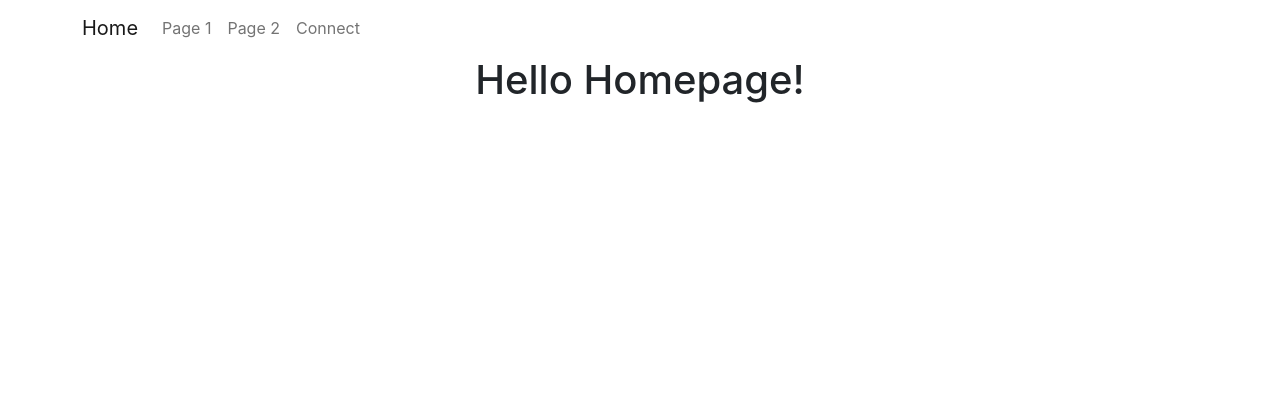
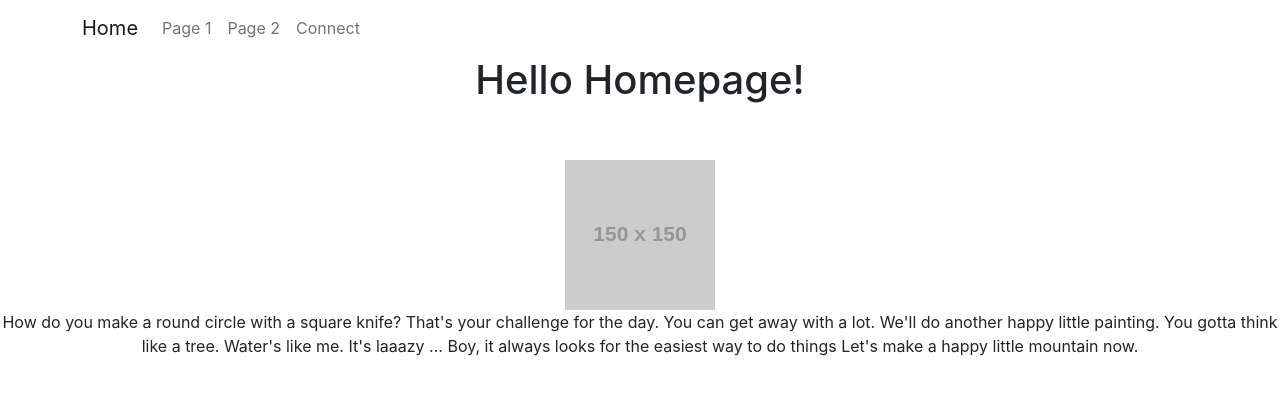
Before and after one commit to jnel-221/portfolioTemplate, a React (Create React App) app in the folder portfoliotemplate/: page / in a window 1280 px wide. Shown: the top 394 px of the page. Built offline with nearby package versions, Linux system fonts and the light colour scheme.

Commit message:
draft of about component created and imported to homepage

```diff
--- /dev/null
+++ b/portfoliotemplate/src/components/About.js
@@ -0,0 +1,12 @@
+import React from "react";
+
+const About = () => {
+    return(
+        <section className="py-5">
+            <img src="https://via.placeholder.com/150" alt="placeholder"></img>
+            <p>How do you make a round circle with a square knife? That's your challenge for the day. You can get away with a lot. We'll do another happy little painting. You gotta think like a tree. Water's like me. It's laaazy ... Boy, it always looks for the easiest way to do things Let's make a happy little mountain now.</p>
+        </section>
+    )
+}
+
+export default About;
--- a/portfoliotemplate/src/pages/Home.js
+++ b/portfoliotemplate/src/pages/Home.js
@@ -1,5 +1,6 @@
 import React from "react";
-import Header from "../components/Header"
+import Header from "../components/Header";
+import About from "../components/About";
 
 
 const Home = () =>{
@@ -8,6 +9,7 @@ const Home = () =>{
         <>
         <Header/>
         <h1>Hello Homepage!</h1>
+        <About/>
         </>
     )
 }
```
